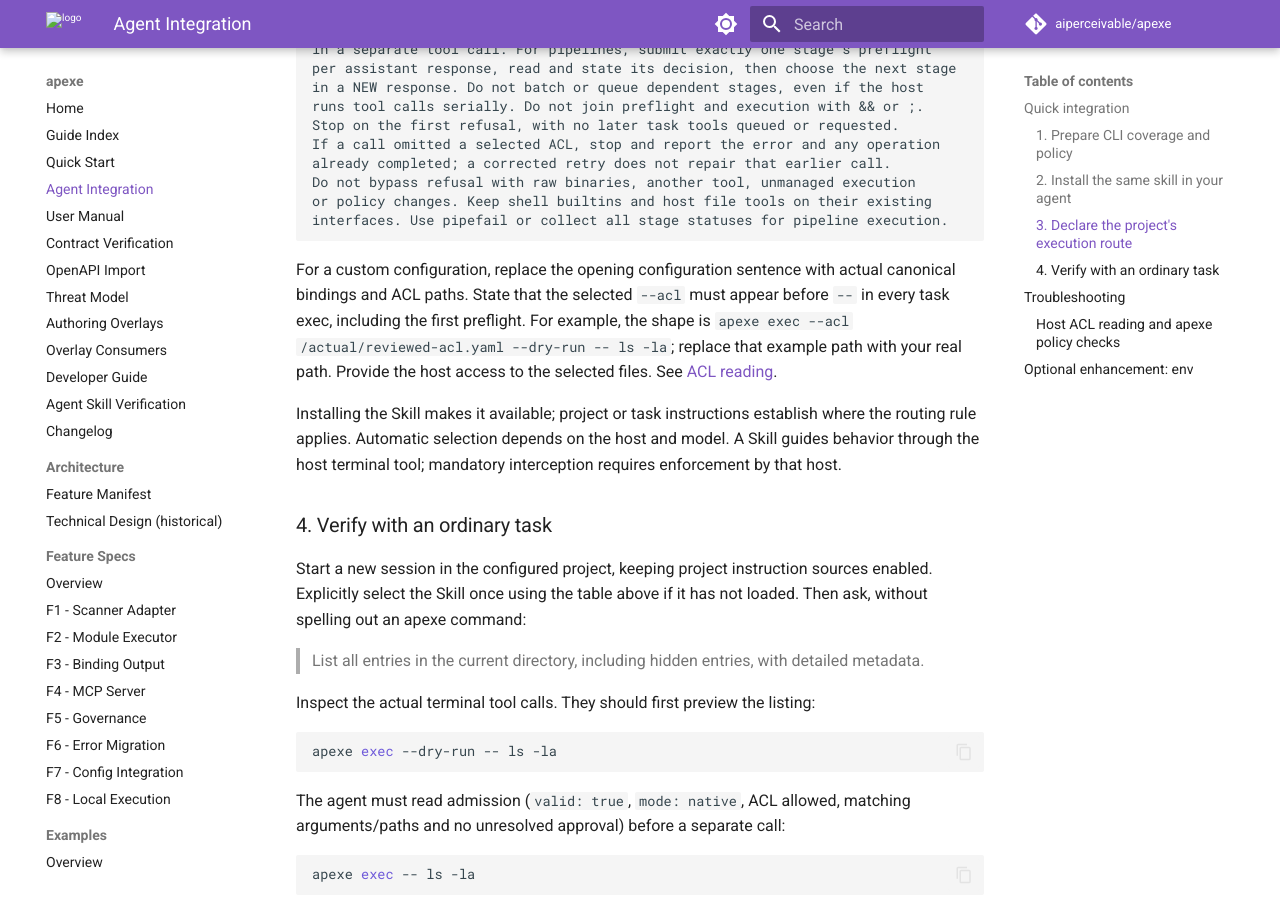
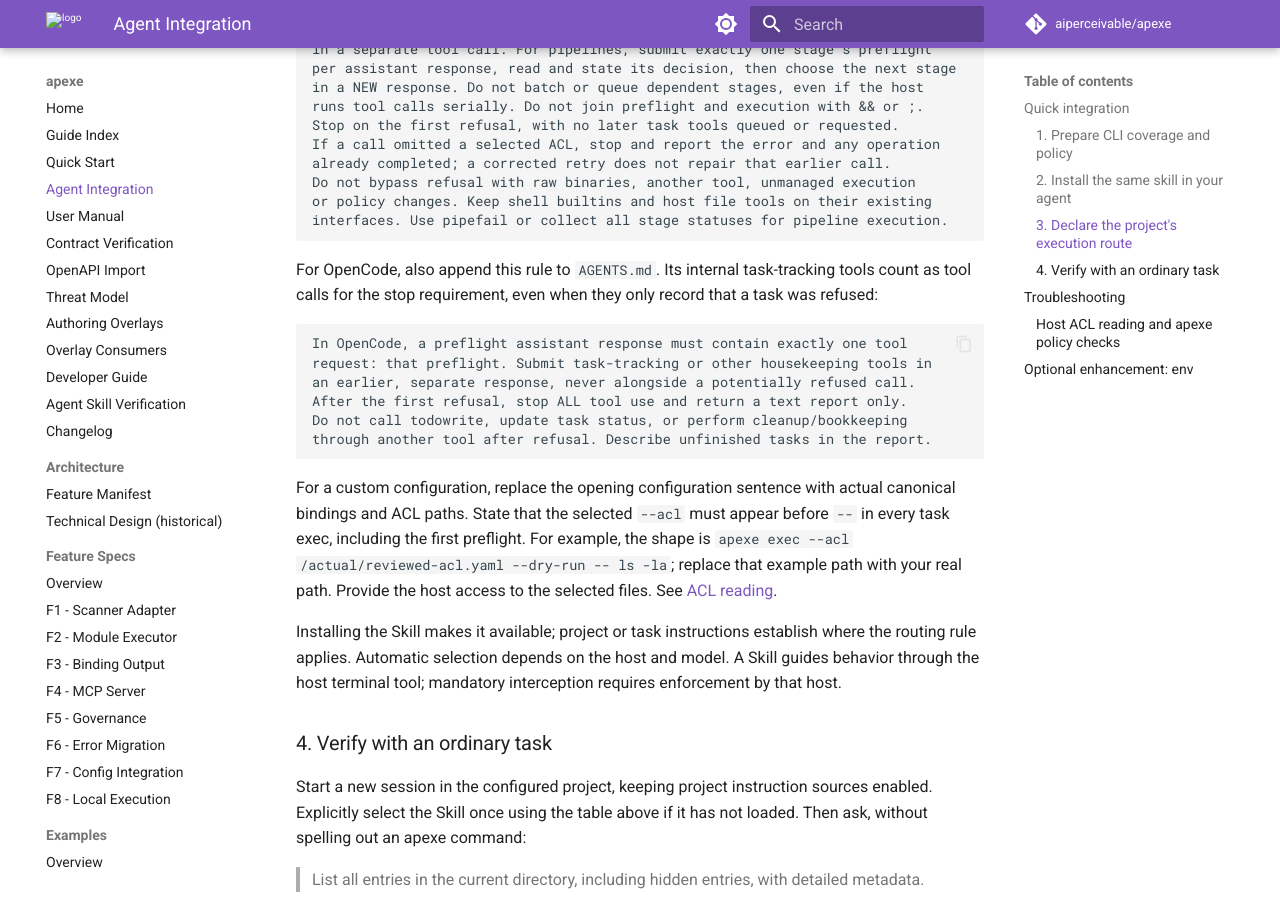
Before and after one commit to aiperceivable/apexe, an MkDocs documentation site: the page built from docs/agent-skill.md, in a window 1280 px wide and 900 px high, scrolled down 2286 px. Built offline with MkDocs 1.6.1 and Material for MkDocs 9.7.7, drawn with Linux system fonts in a browser that asks for light colours; comment, search, counter and statistics services are not loaded; some of the changed text lies outside the part shown.

Commit message:
feat: Enhance OpenCode documentation with task-tracking rules and verification steps

````diff
--- a/docs/agent-skill.md
+++ b/docs/agent-skill.md
@@ -116,6 +116,19 @@
 interfaces. Use pipefail or collect all stage statuses for pipeline execution.
 ```
 
+For OpenCode, also append this rule to `AGENTS.md`. Its internal task-tracking
+tools count as tool calls for the stop requirement, even when they only record
+that a task was refused:
+
+```markdown
+In OpenCode, a preflight assistant response must contain exactly one tool
+request: that preflight. Submit task-tracking or other housekeeping tools in
+an earlier, separate response, never alongside a potentially refused call.
+After the first refusal, stop ALL tool use and return a text report only.
+Do not call todowrite, update task status, or perform cleanup/bookkeeping
+through another tool after refusal. Describe unfinished tasks in the report.
+```
+
 For a custom configuration, replace the opening configuration sentence with
 actual canonical bindings and ACL paths. State that the selected `--acl` must
 appear before `--` in every task exec, including the first preflight. For
@@ -172,6 +185,7 @@
 | The first command is bare `ls` or `sed` | Confirm the project instructions loaded before task tools. Add the step 3 rule and retain project configuration sources. Installing a Skill alone does not enforce routing. Stop the task and inspect what already ran. |
 | Preview and execution share one shell call | Keep them in separate tool calls with model inspection between them. Shell short-circuiting cannot perform that inspection. |
 | cat/head previews are submitted together | Require one stage per assistant response. Two serial tool calls in one response are still a batch; stop and correct the routing instructions. |
+| OpenCode updates todos after an ACL refusal | Apply the OpenCode rule in step 3. Return the refusal report as text without any further tools, including task tracking. A stopped CLI pipeline alone does not satisfy the strict all-tool stop check. |
 | The command has no binding or native grammar | Inspect `native_ready` and the concrete preflight. Install matching reviewed rules or use advertised module JSON only for a grammar gap when its normal checks permit the same operation. Do not use raw fallback. |
 | A required ACL is absent or omitted | Restore the operator-selected policy/configuration. Carry its path into every call. If a call already omitted it, stop and report the error rather than counting a retry as success. |
 | apexe returns `ACL_DENIED`, a path/schema refusal or unresolved approval | Stop without requesting later stages or using another tool to finish the denied operation. Report the reason for operator review. Do not widen policy to make the task pass. |
````
Also changed, not shown: docs/agent-skill-verification.md (+9 -2 lines), docs/user-manual.md (+1 -0 lines).
